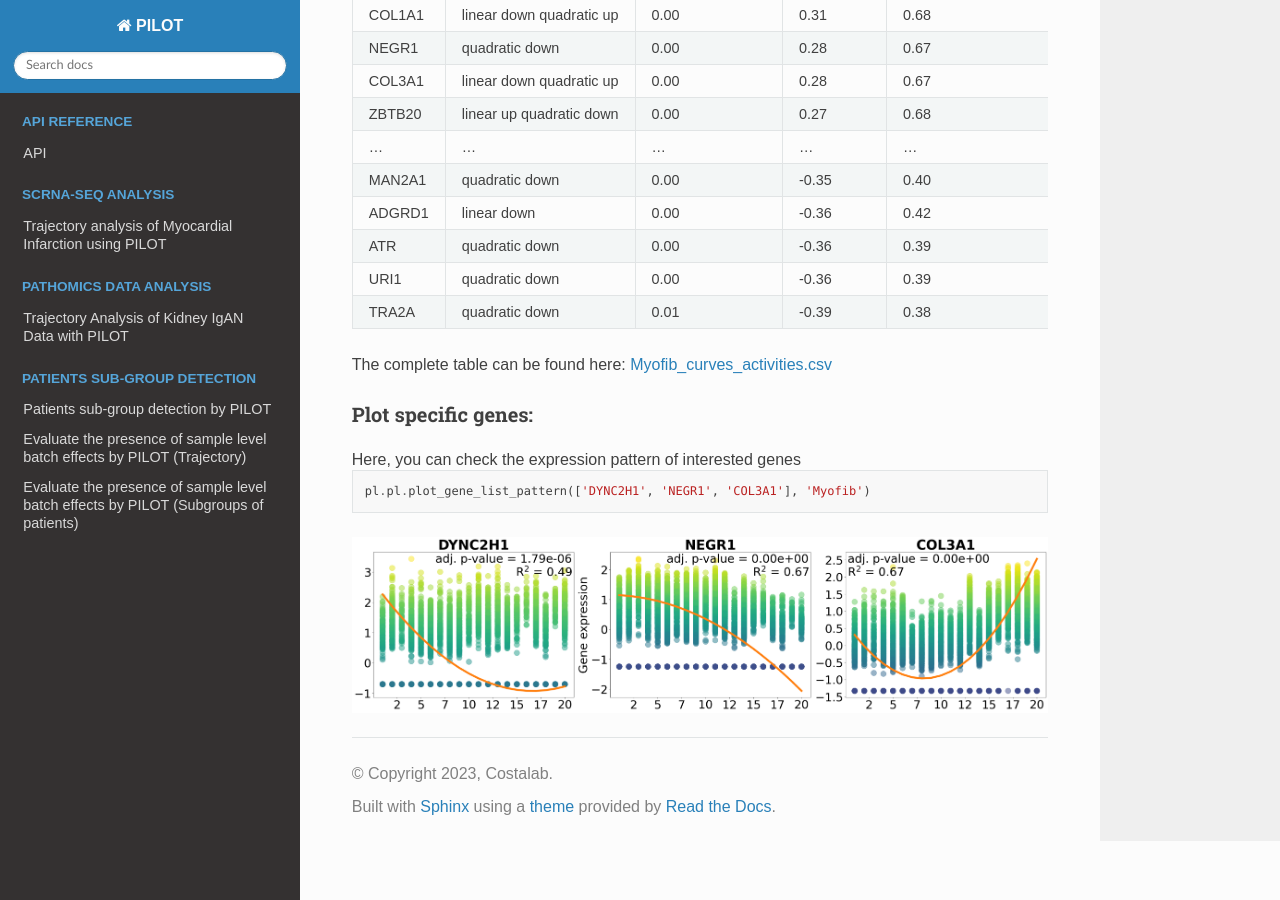
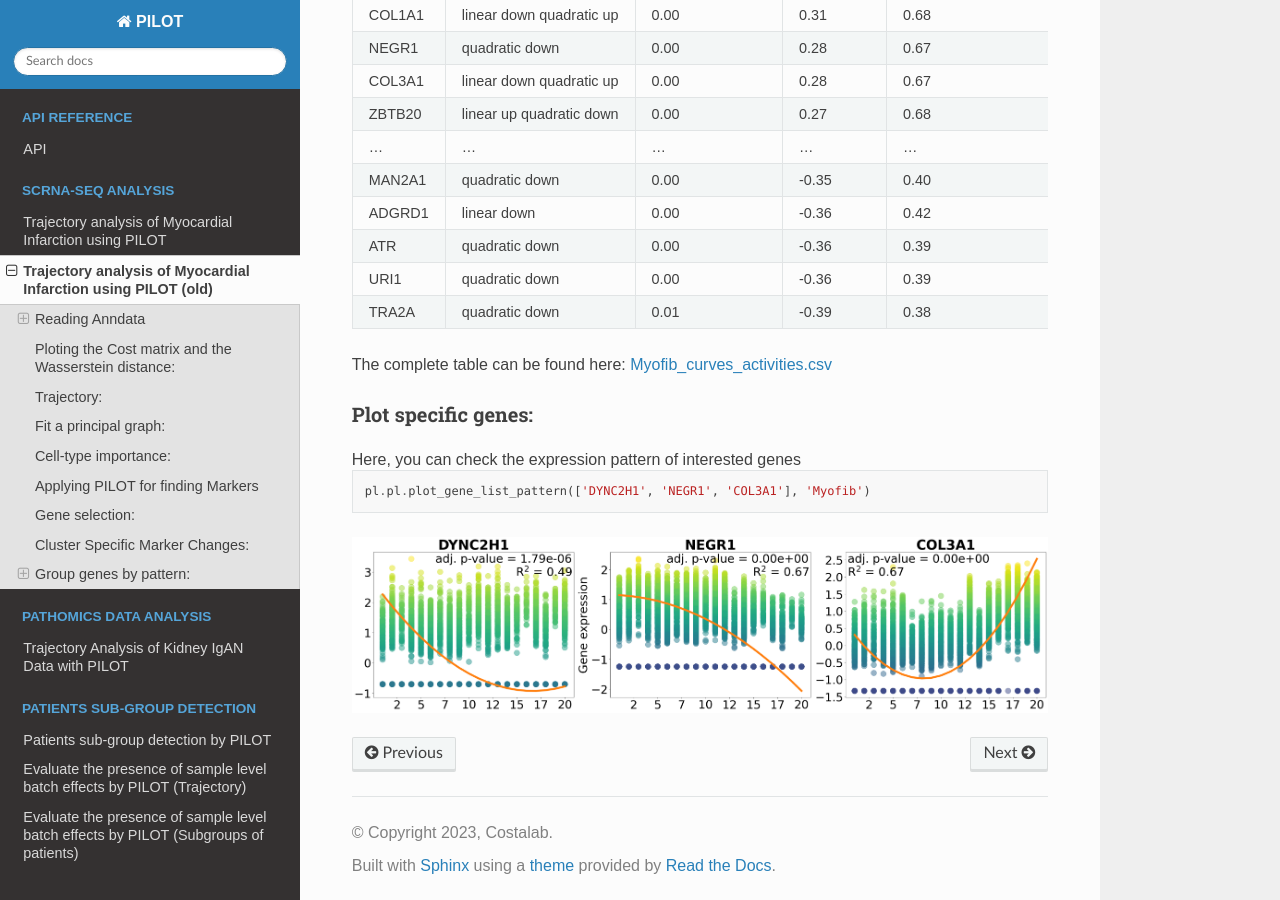
Before and after one commit to CostaLab/PILOT, a Sphinx documentation site: the page built from docs/source/Myocardial_infarction_old.md, in a window 1280 px wide and 900 px high, scrolled down 16401 px. Built offline with Sphinx 7.4.7 and the Read the Docs theme 3.1.0, drawn with Linux system fonts in a browser that asks for light colours; pages that are not in the unit, such as notebooks, are missing from menus.

Commit message:
Update index.md

````diff
--- a/docs/source/index.md
+++ b/docs/source/index.md
@@ -58,6 +58,8 @@ caption: scRNA-seq Analysis
 maxdepth: 2
 ---
 Myocardial_infarction
+---
+Myocardial_infarction_old
 ```
 
 ```{toctree}
````
